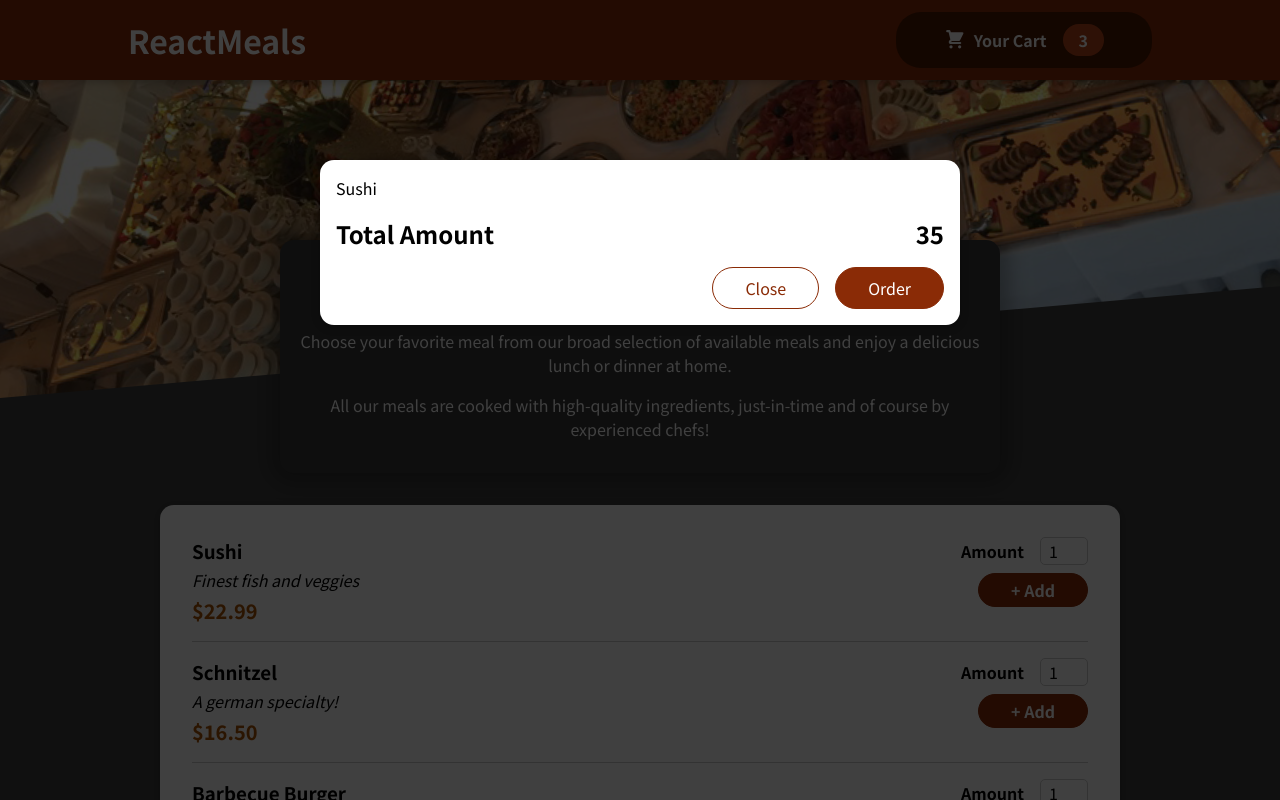
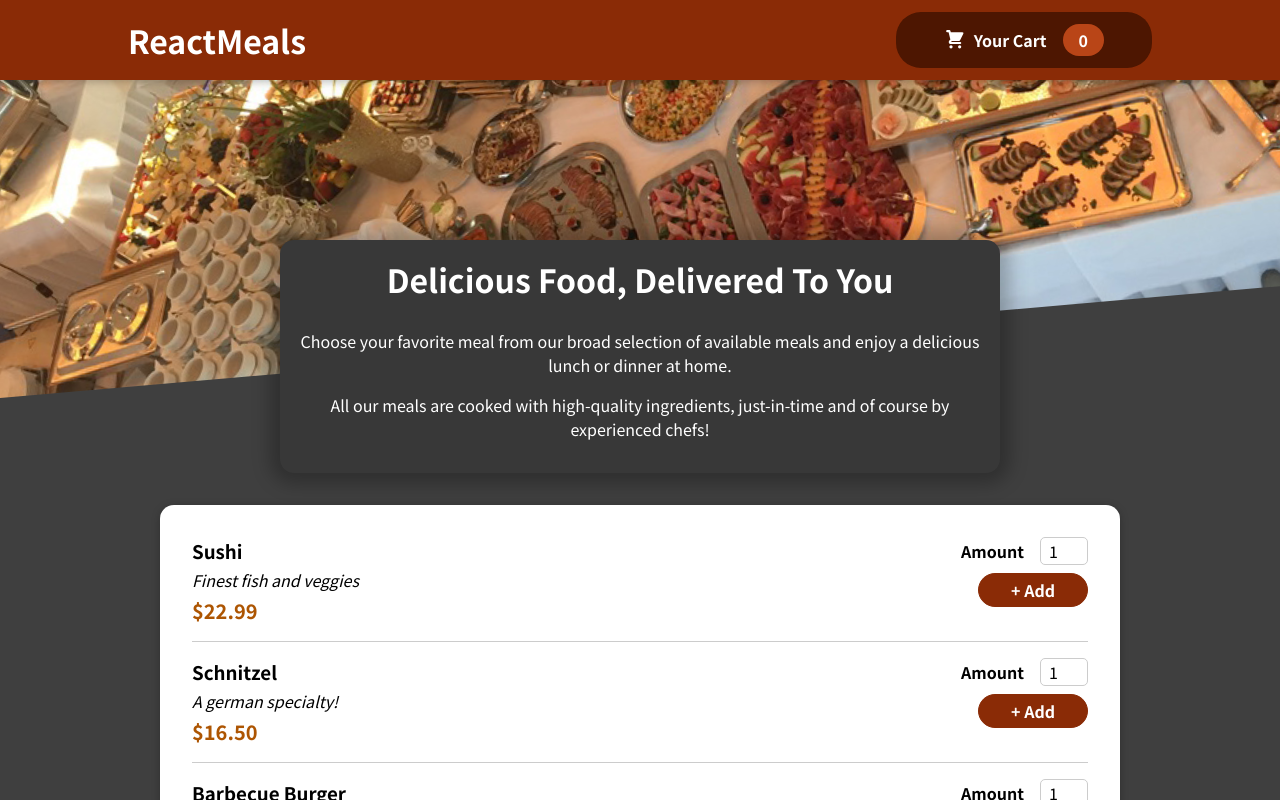
Before and after one commit to MonicaBartha/food-order-app, a React (Create React App) app: page / in a window 1280 px wide. Shown: the top 800 px of the page. Built offline with nearby package versions, Linux system fonts and the light colour scheme.

Commit message:
added Cart Modal, added store, context and provider

```diff
--- a/src/App.js
+++ b/src/App.js
@@ -1,17 +1,26 @@
-import React, { Fragment } from "react";
+import React from "react";
 import Header from "./components/Layout/Header";
 import Meals from "./components/Meals/Meals";
 import Cart from "./components/Cart/Cart";
+import CartProvider from "./store/CartProvider";
 
 function App() {
+  const [cartIsShown, setCartIsShown] = React.useState(false);
+
+  const showCartHandler = () => {
+    setCartIsShown(true);
+  }
+  const hideCartHandler = () => {
+    setCartIsShown(false);
+  }
   return (
-    <Fragment>
-      <Cart />
-      <Header />
+    <CartProvider>
+      {cartIsShown && <Cart onClose={hideCartHandler} />}
+      <Header onShowCart={showCartHandler} />
       <main>
         <Meals />
       </main>
-    </Fragment>
+    </CartProvider>
   );
 }
 
--- a/src/components/Cart/Cart.js
+++ b/src/components/Cart/Cart.js
@@ -18,14 +18,14 @@
     </ul>
   );
   return (
-    <Modal>
+    <Modal onClose={props.onClose}>
       {cartItems}
       <div className={classes.total}>
         <span>Total Amount</span>
         <span>35</span>
       </div>
       <div className={classes.actions}>
-        <button className={classes['button--alt']}>
+        <button className={classes['button--alt']} onClick={props.onClose}>
           Close
         </button>
         <button className={classes.button}>Order</button>
--- a/src/components/Layout/Header.js
+++ b/src/components/Layout/Header.js
@@ -3,12 +3,12 @@
 import HeaderCartButton from './HeaderCartButton';
 import classes from "./Header.module.css";
 
-const Header = () => {
+const Header = (props) => {
   return (
     <Fragment>
       <header className={classes.header}>
         <h1>ReactMeals</h1>
-        <HeaderCartButton />
+        <HeaderCartButton onClick={props.onShowCart} />
       </header>
       <div className={classes['main-image']}>
         <img
--- a/src/components/Layout/HeaderCartButton.js
+++ b/src/components/Layout/HeaderCartButton.js
@@ -1,15 +1,29 @@
 import React from 'react';
 import CartIcon from '../Cart/CartIcon';
-import classes from "./HeaderCartButton.module.css";
+import classes from './HeaderCartButton.module.css';
+import CartContext from '../../store/cart-context';
 
-const HeaderCartButton = () => {
+const HeaderCartButton = (props) => {
+  const cartCtx = React.useContext(CartContext);
+
+  const numberOfCartItems = cartCtx.items.reduce(
+    (currNumber, item) => {
+      return currNumber + item.amount;
+    },
+    0
+  );
   return (
-    <button className={classes.button}>
+    <button
+      className={classes.button}
+      onClick={props.onClick}
+    >
       <span className={classes.icon}>
         <CartIcon />
       </span>
       <span>Your Cart</span>
-      <span className={classes.badge}>3</span>
+      <span className={classes.badge}>
+        {numberOfCartItems}
+      </span>
     </button>
   );
 };
--- a/src/components/UI/Modal.js
+++ b/src/components/UI/Modal.js
@@ -3,7 +3,7 @@
 import classes from './Modal.module.css';
 
 const Backdrop = (props) => {
-  return <div className={classes.backdrop}></div>;
+  return <div className={classes.backdrop} onClick={props.onClose} />;
 };
 
 const ModalOverlay = (props) => {
@@ -21,7 +21,7 @@
 const Modal = (props) => {
   return (
     <Fragment>
-      {ReactDOM.createPortal(<Backdrop />, portalElement)}
+      {ReactDOM.createPortal(<Backdrop onClose={props.onClose} />, portalElement)}
       {ReactDOM.createPortal(
         <ModalOverlay>{props.children}</ModalOverlay>,
         portalElement
--- /dev/null
+++ b/src/store/CartProvider.js
@@ -0,0 +1,48 @@
+import React from 'react'
+import CartContext from './cart-context';
+
+const defaultCartState = {
+  items: [],
+  totalAmount: 0
+}
+
+const cartReducer = (state, action) => {
+  if(action.type === 'ADD') {
+    // concat() returns a new object
+    const updatedItems = state.items.concat(action.item);
+    const updatedTotalAmount = state.totalAmount + action.item.price * action.item.amount;
+    return {
+      // return the new state
+      items: updatedItems,
+      totalAmount: updatedTotalAmount
+    }
+  }
+  return defaultCartState;
+};
+
+const CartProvider = (props) => {
+  const [cartState, dispatchCartAction] = React.useReducer(cartReducer, defaultCartState);
+
+  const addItemToCartHandler = (item) => {
+    dispatchCartAction({type: 'ADD', item: item})
+  };
+
+  const removeItemFromCartHandler = (id) => {
+    dispatchCartAction({type: 'REMOVE', id: id})
+  };
+
+  const cartContext = {
+    items: cartState.items,
+    totalAmount: cartState.totalAmount,
+    addItem: addItemToCartHandler,
+    removeItem: removeItemFromCartHandler,
+  };
+
+  return (
+    <CartContext.Provider value={cartContext}>
+      {props.children}
+    </CartContext.Provider>
+  );
+};
+
+export default CartProvider;
--- /dev/null
+++ b/src/store/cart-context.js
@@ -0,0 +1,10 @@
+import React from 'react'
+
+const CartContext = React.createContext({
+  items: [],
+  totalAmount: 0,
+  addItem: (item) => {},
+  removeItem: (id) => {}
+});
+
+export default CartContext;
```
